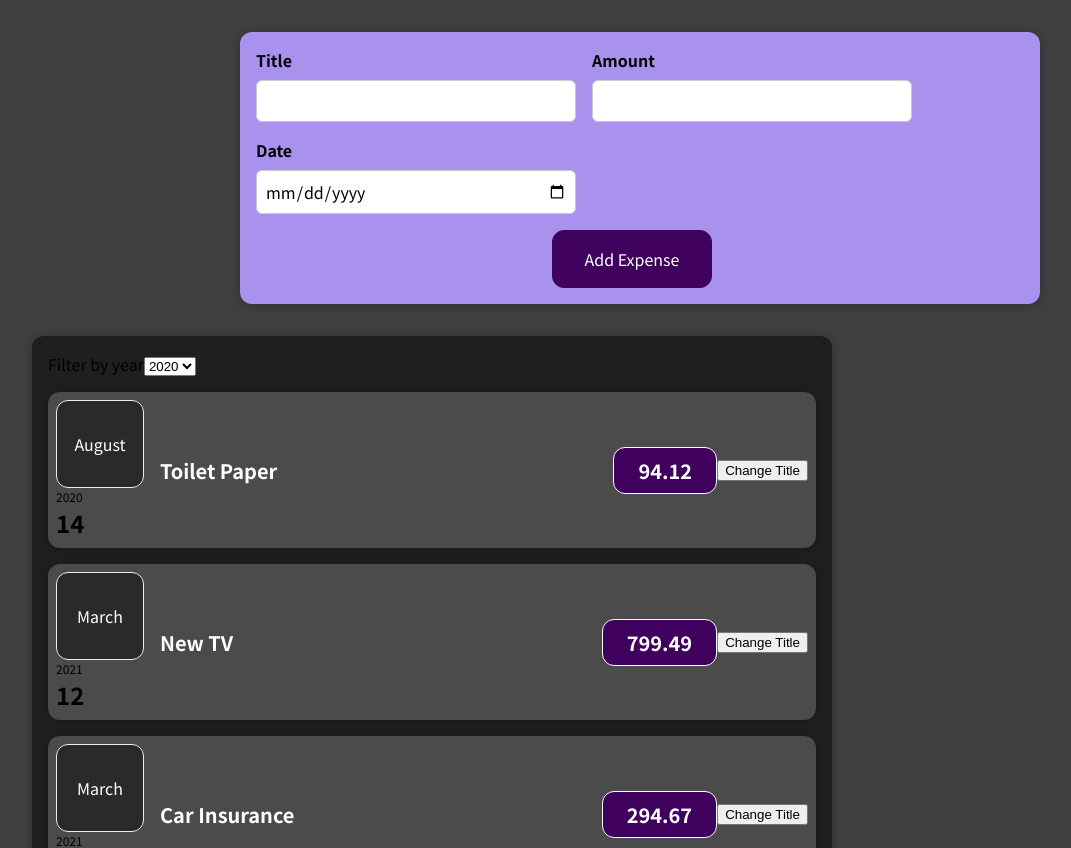
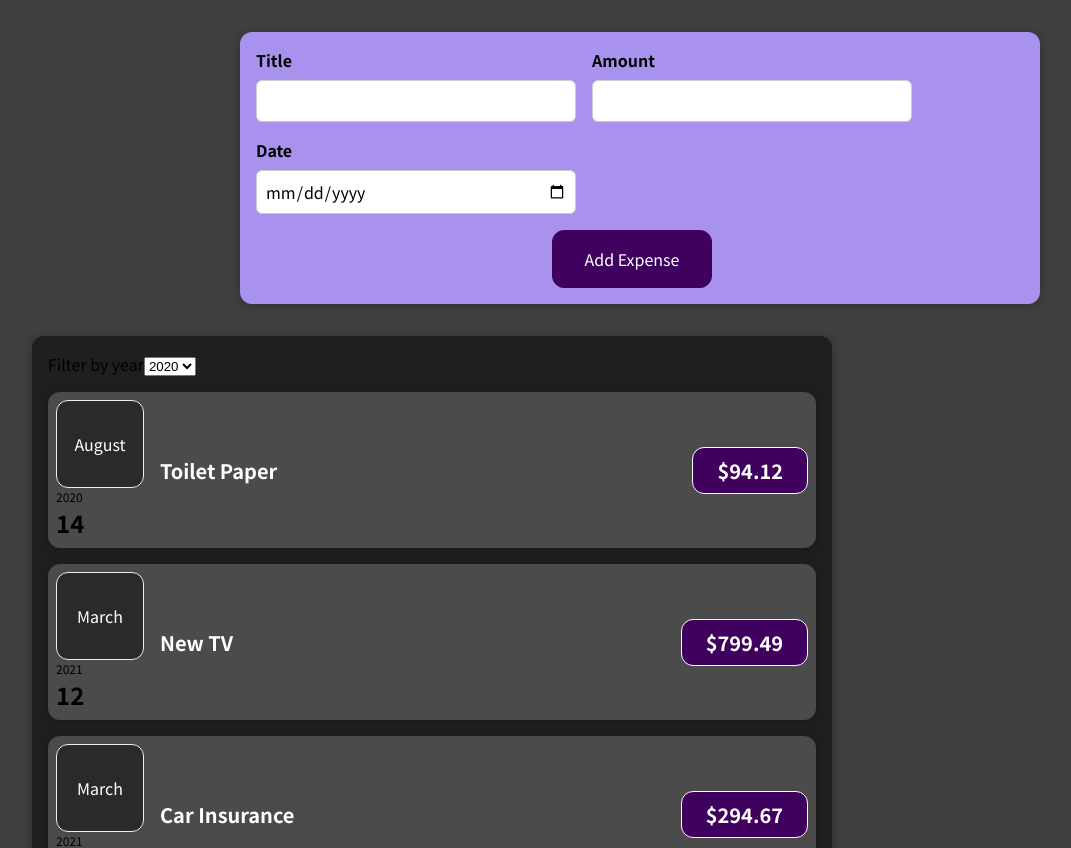
Before and after one commit to kwonjs1996/React, a React (Create React App) app in the folder 01-starting-setup/: page / in a window 1280 px wide. Shown: the top 848 px of the page, without its empty margins (0-1071 px from the left). Built offline with nearby package versions, Linux system fonts and the light colour scheme.

Commit message:
ExpenseItem의 useState, clickHandler 주석처리 title => props.title

```diff
--- a/01-starting-setup/src/App.js
+++ b/01-starting-setup/src/App.js
@@ -24,7 +24,7 @@ const DUMMY_EXPENSES = [
   },
 ];
 
-function App() {
+const App = () => {
   const [expenses, setExpenses] = useState(DUMMY_EXPENSES);
 
   const addExpenseHandler = (expense) => {
@@ -46,6 +46,6 @@ function App() {
       <Expenses item={expenses} />
     </div>
   );
-}
+};
 
 export default App;
--- a/01-starting-setup/src/components/Expenses/ExpenseItem.js
+++ b/01-starting-setup/src/components/Expenses/ExpenseItem.js
@@ -1,29 +1,29 @@
-import React, { useState } from "react";
+import React /* , { useState } */ from "react";
 import ExpenseDate from "./ExpenseDate";
 import Card from "../UI/Card";
 import "./ExpenseItem.css";
 
-function ExpenseItem(props) {
-  const [title, setTitle] = useState(props.title);
+const ExpenseItem = (props) => {
+  /*   const [title, setTitle] = useState(props.title);
 
   const clickHandler = () => {
     setTitle("Updated!");
     console.log(title);
-  };
+  }; */
 
   return (
     <Card className="expense-item">
       <ExpenseDate date={props.date} />
       <div className="expense-item__description">
-        <h2>{title}</h2>
-        <div className="expense-item__price">{props.amount}</div>
+        <h2>{props.title}</h2>
+        <div className="expense-item__price">${props.amount}</div>
       </div>
-      <button onClick={clickHandler}>Change Title</button>
+      {/*       <button onClick={clickHandler}>Change Title</button> */}
       {/* 함수를 실행 하는 것이 아니라 point 하는 것이다. clickHandler()로 사용할 경우
       처음 로드 될 때 바로 실행이 된다 자바스크립트가 실행되기때문에 point 한다는건
       저 함수를 기억 하고 있다가 point 되었을 때 실행시킨다는 것 */}
     </Card>
   );
-}
+};
 
 export default ExpenseItem;
```
Also changed, not shown: 1 other file (tests, documents, lock files or other folders).
